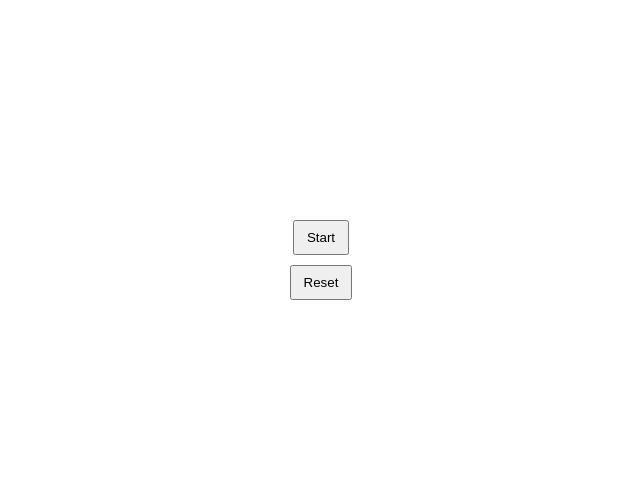
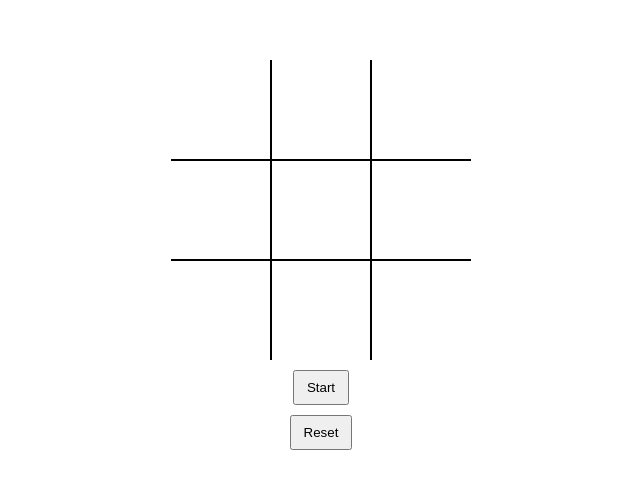
Before and after one commit to tajwararik/Tic-Tac-Toe, a plain HTML site: page index.html in a window 1280 px wide. Shown: the part 140-628 px from the top of the page, without its empty margins (319-959 px from the left). Drawn offline with Linux system fonts and the light colour scheme.

Commit message:
Handle form information and loaded the game board

```diff
--- a/index.html
+++ b/index.html
@@ -42,9 +42,5 @@
       <button type="button">Start</button>
       <button type="reset">Reset</button>
     </section>
-
-    <section id="display">
-      <div></div>
-    </section>
   </body>
 </html>
--- a/main.js
+++ b/main.js
@@ -1,8 +1,54 @@
+const playersData = document.querySelector("#players-data");
+
 const gameBoardSection = document.querySelector("#game-board");
+
+const gameBoard = gameBoardSection.querySelector("div");
+
+const displayMessage = document.querySelector("#display");
 
 const startButton = gameBoardSection.querySelector("button[type='button']");
 
+//Creating initial cell
+document.addEventListener("DOMContentLoaded", () => {
+  const board = createCell();
+  board.getBoard();
+});
+
+function createCell() {
+  const boardArray = ["", "", "", "", "", "", "", "", ""];
+
+  const getBoard = () => {
+    boardArray.forEach(() => {
+        const cell = document.createElement("div");
+        cell.classList.add("cell");
+        gameBoard.append(cell);
+    });
+  };
+
+  return { getBoard };
+}
+
+//Displaying the form
 startButton.addEventListener("click", () => {
-  const playersData = document.querySelector("#players-data");
   playersData.style.display = "block";
 });
+
+const submitButton = playersData.querySelector("button[type='submit']");
+
+//Submitting the form
+submitButton.addEventListener("click", () => {
+  const players = getPlayersData.playersName();
+  console.log(players);
+});
+
+// Getting player's names
+const getPlayersData = (function () {
+  const playerOne = playersData.querySelector("#player-one");
+  const playerTwo = playersData.querySelector("#player-two");
+
+  const playersName = () => {
+    return [playerOne.value, playerTwo.value];
+  };
+
+  return { playersName };
+})();
--- a/styles.css
+++ b/styles.css
@@ -50,3 +50,35 @@ button {
   margin: 10px auto;
   cursor: pointer;
 }
+
+#game-board div {
+    display: grid;
+    grid-template-columns: repeat(3, auto);
+    margin: 0 auto;
+}
+
+#game-board div:first-child,
+#game-board div:nth-child(2),
+#game-board div:nth-child(3) {
+    border-top: none;
+}
+
+#game-board div:nth-child(7),
+#game-board div:nth-child(8),
+#game-board div:last-child {
+    border-bottom: none;
+}
+
+#game-board div:nth-child(3n + 1) {
+    border-left: none;
+}
+
+#game-board div:nth-child(3n) {
+    border-right: none;
+}
+
+.cell {
+    width: 100px;
+    height: 100px;
+    border: 1px solid #000;
+}
```
